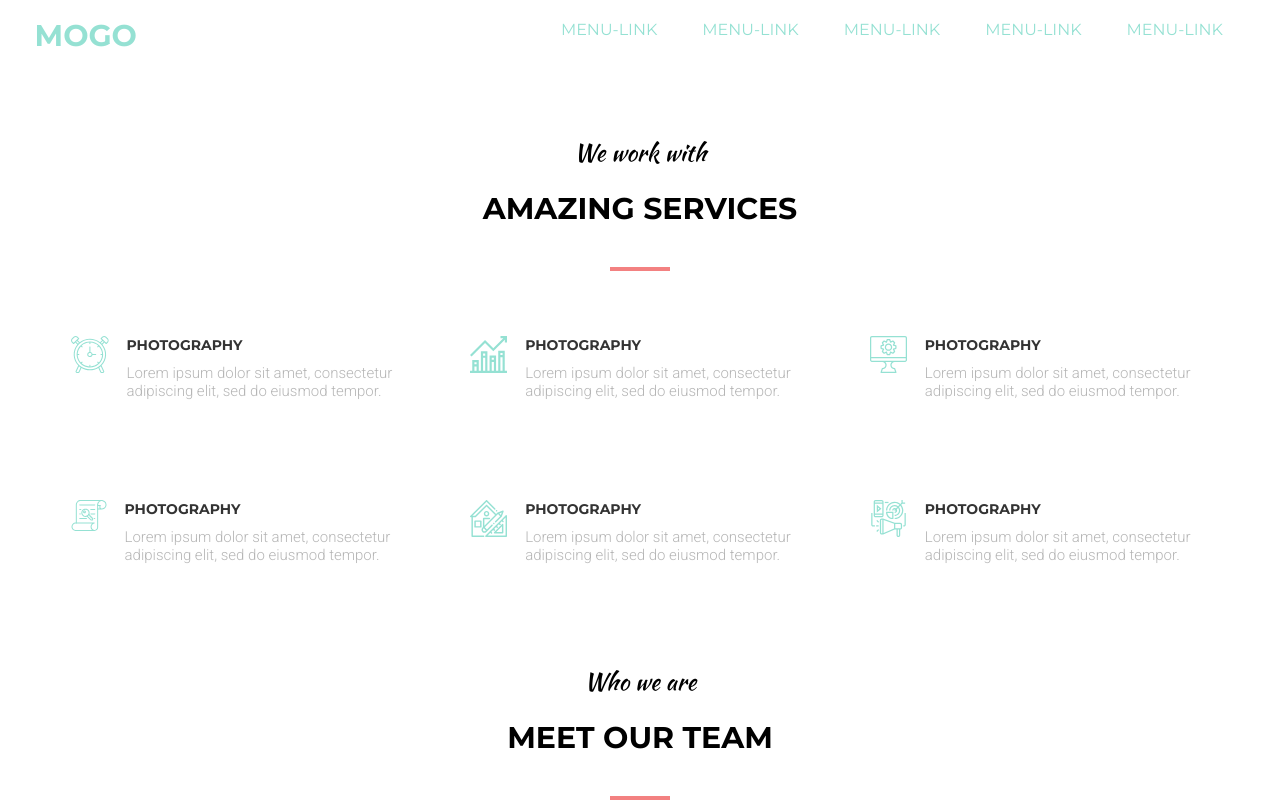
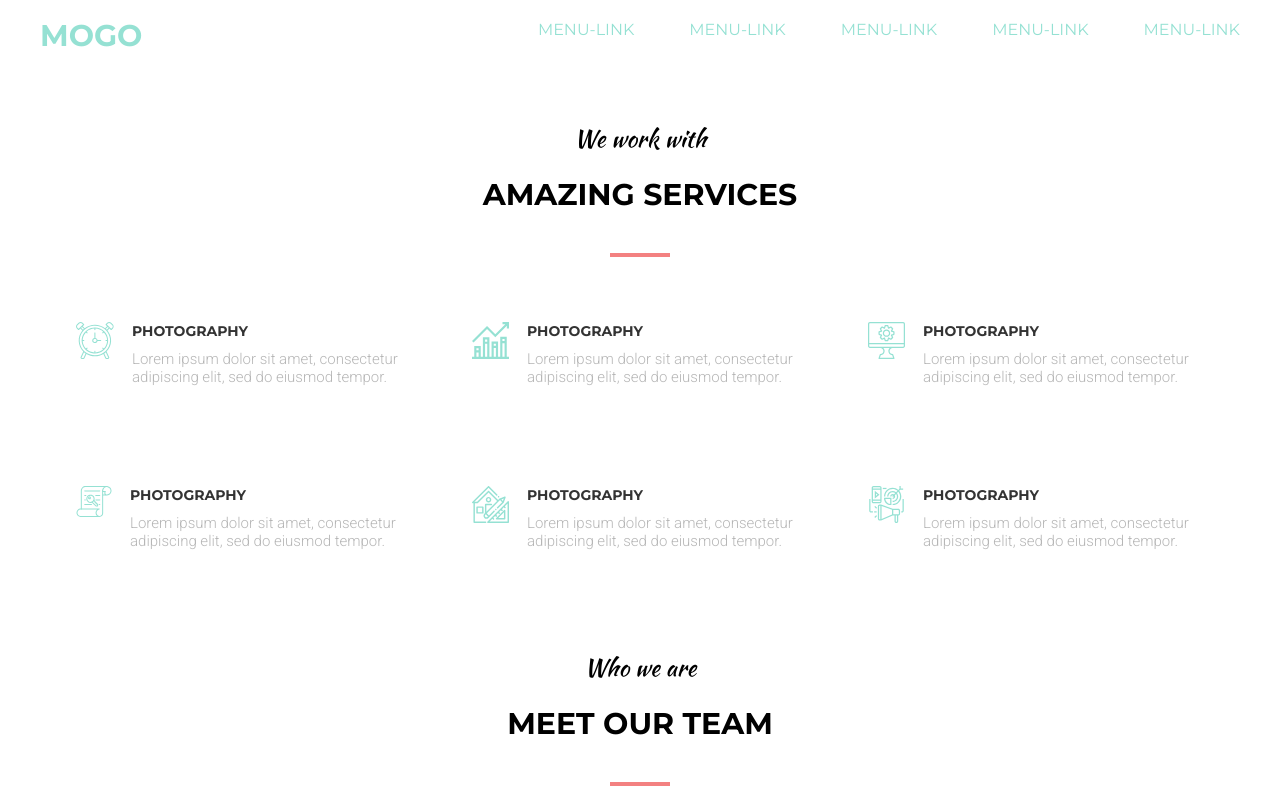
Before and after one commit to vlad-duhota/mogo, a plain HTML site: page index.html in a window 1280 px wide. Shown: the top 803 px of the page. Drawn offline with Linux system fonts and the light colour scheme; files whose address does not match are found by name.

Commit message:
padding to margin_header mistake corrected

```diff
--- a/css/style.css
+++ b/css/style.css
@@ -8,14 +8,14 @@
 
 
 .container{
-    max-width: 1211px;
+    max-width: 1200px;
     margin: 0 auto;
 }
 
 /* header */
 
 .header{
-    padding-top: 17px;
+    padding: 17px 0;
 }
 
 .header .container{
@@ -40,7 +40,7 @@
 }
 
 .menu-item{
-    padding: 0px 22.5px;
+    margin-left: 55px;
 }
 
 .menu-link{
@@ -79,11 +79,9 @@
 /* we work */
 section{
         text-align: center;
+        padding: 50px 0;
 }
-.we-work{
-    padding-top: 81px;
-    padding-bottom: 50px;
-}
+
 
 .section-uptitle{
     margin-bottom: 20px;
@@ -175,7 +173,6 @@ section{
 }
 
 .socials{
-    height: 12%;
     list-style: none;
     display: flex;
     width: 70%;
--- a/index.html
+++ b/index.html
@@ -6,14 +6,14 @@
     <meta name="viewport" content="width=device-width, initial-scale=1.0" />
     <title>Mogo</title>
     <link rel="preconnect" href="https://fonts.googleapis.com">
-<link rel="preconnect" href="https://fonts.gstatic.com" crossorigin>
-<link href="https://fonts.googleapis.com/css2?family=Kaushan+Script&family=Montserrat:wght@400;700&family=Roboto:wght@300;400&display=swap" rel="stylesheet">
-    <link rel="stylesheet" href="css/style.css" />
+  <link rel="preconnect" href="https://fonts.gstatic.com" crossorigin>
+  <link href="https://fonts.googleapis.com/css2?family=Kaushan+Script&family=Montserrat:wght@400;700&family=Roboto:wght@300;400&display=swap" rel="stylesheet">
+  <link rel="stylesheet" href="css/style.css" />
   </head>
   <body>
     <header class="header">
       <div class="container">
-        <div class="logo">Mogo</div>
+        <h1 class="logo">Mogo</h1>
         <nav class="menu">
           <ul class="menu-list">
             <li class="menu-item">
```
